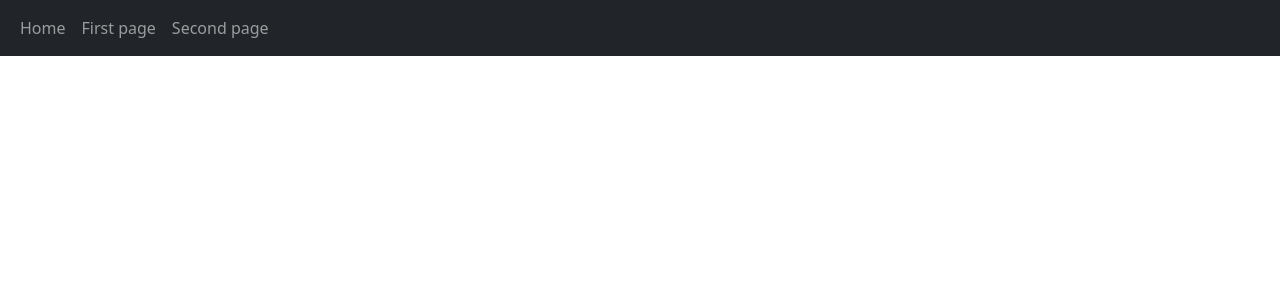
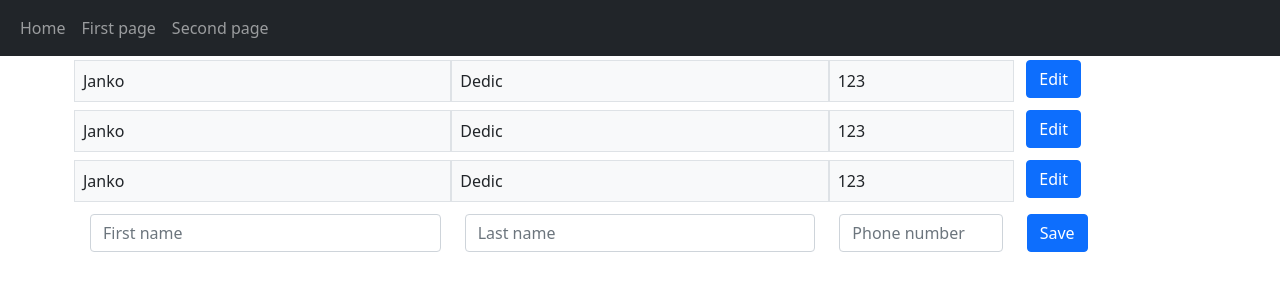
Before and after one commit to JankoDedic/iteh-domaci3, a JavaScript app: page / in a window 1280 px wide. Shown: the top 300 px of the page. Built offline with nearby package versions, Linux system fonts and the light colour scheme.

Commit message:
Create ContactEdit and ContactInfo components

```diff
--- a/src/components/App.js
+++ b/src/components/App.js
@@ -1,7 +1,20 @@
 import { Link } from 'react-router-dom'
 
+import { ContactEdit } from './ContactEdit'
+import { ContactInfo } from './ContactInfo'
 import { NavBar } from './NavBar'
 
 export function App() {
-  return <NavBar />
+  return (
+    <div>
+      <NavBar />
+
+      <div className="container">
+        <ContactInfo firstName="Janko" lastName="Dedic" phoneNumber="123" />
+        <ContactInfo firstName="Janko" lastName="Dedic" phoneNumber="123" />
+        <ContactInfo firstName="Janko" lastName="Dedic" phoneNumber="123" />
+        <ContactEdit />
+      </div>
+    </div>
+  )
 }
--- /dev/null
+++ b/src/components/ContactEdit.js
@@ -0,0 +1,23 @@
+export function ContactEdit({ firstName, lastName, phoneNumber, onSave }) {
+  return (
+    <div className="row p-2">
+      <div className="col-4">
+        <input type="text" className="form-control" placeholder="First name" />
+      </div>
+
+      <div className="col-4">
+        <input type="text" className="form-control" placeholder="Last name" />
+      </div>
+
+      <div className="col">
+        <input type="text" className="form-control" placeholder="Phone number" />
+      </div>
+
+      <div className="col">
+        <button type="button" className="btn btn-primary" onClick={onSave}>
+          Save
+        </button>
+      </div>
+    </div>
+  )
+}
--- /dev/null
+++ b/src/components/ContactInfo.js
@@ -0,0 +1,23 @@
+export function ContactInfo({ firstName, lastName, phoneNumber, onEdit }) {
+  return (
+    <div className="row p-1">
+      <div className="col-4 p-2 bg-light border">
+        {firstName}
+      </div>
+
+      <div className="col-4 p-2 bg-light border">
+        {lastName}
+      </div>
+
+      <div className="col p-2 bg-light border">
+        {phoneNumber}
+      </div>
+
+      <div className="col">
+        <button type="button" className="btn btn-primary" onClick={onEdit}>
+          Edit
+        </button>
+      </div>
+    </div>
+  )
+}
```
